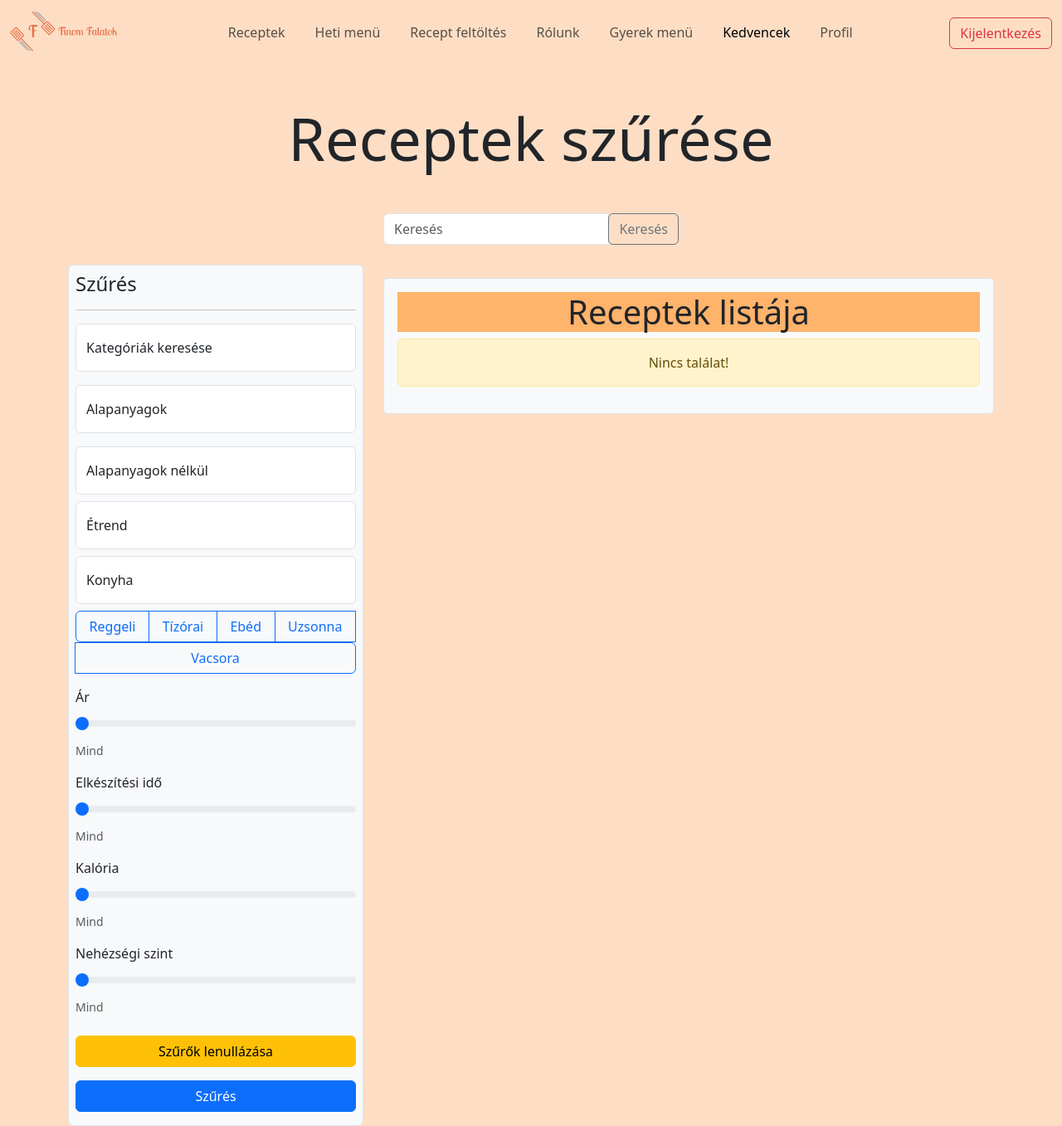
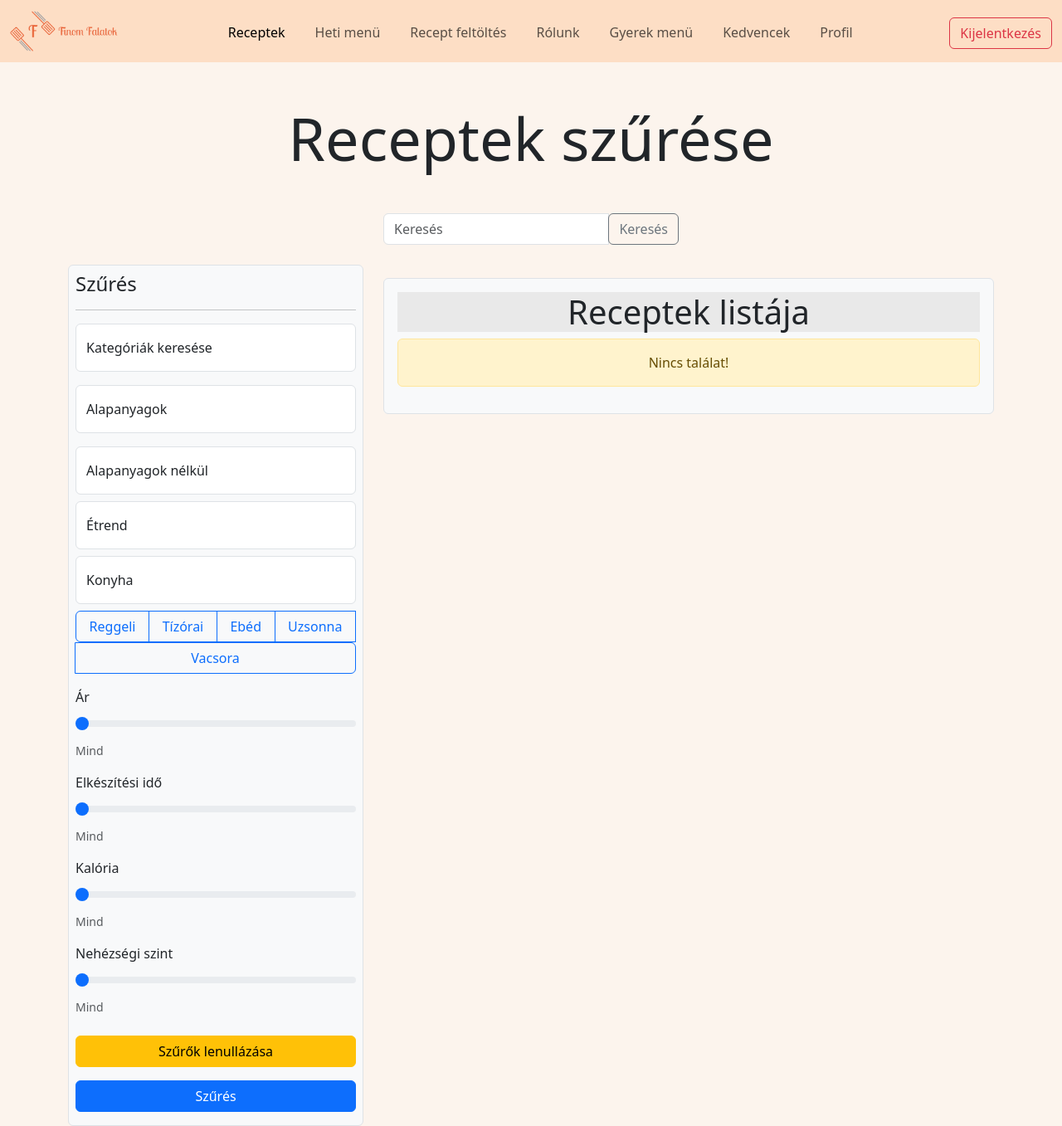
Before and after one commit to SzucsDani1/Vizsgaremek, a PHP site: page /receptekoldal/receptekoldal.php in a window 1280 px wide. Shown: the whole page at 83% size. Run offline with PHP 8.4, Linux system fonts and the light colour scheme.

Commit message:
dizájnos változtatások

```diff
--- a/fooldal/fooldal.css
+++ b/fooldal/fooldal.css
@@ -44,7 +44,7 @@
 
 legend {
     padding: 5px 10px;
-    background-color: rgb(255, 124, 124);
+    background-color: rgb(233, 233, 233);
   }
 
 #fieldset {
--- a/fooldal/fooldal.php
+++ b/fooldal/fooldal.php
@@ -84,7 +84,7 @@
           <!--START LEGÚJABB RECEPTEK KÁRTYÁK-->
         <div>
           <fieldset id="fieldset" class="mx-auto filter-box border p-3 bg-light rounded my-3">
-            <legend class="text-center my-4">Legújabb Receptek</legend>
+            <legend class="text-center my-4 display-6">Legújabb Receptek</legend>
             <div id="legujabbReceptekKartyak"></div>
           </fieldset>
         </div>
@@ -94,7 +94,7 @@
         <!--START AJÁNLOTT RECEPTEK-->
         <div>
           <fieldset id="fieldset" class="mx-auto filter-box border p-3 bg-light rounded my-3">
-            <legend class="text-center my-4">Ajánlott receptek</legend>
+            <legend class="text-center my-4 display-6">Ajánlott receptek</legend>
             <div id="ajanlottReceptekKartyak"></div>
           </fieldset>
         </div>
--- a/hetimenuoldal/hetimenuoldal.css
+++ b/hetimenuoldal/hetimenuoldal.css
@@ -1,3 +1,7 @@
+#body {
+    background-color: rgb(252, 244, 237);
+  }
+
 .navbar-nav{
     margin: auto;
  }
--- a/hetimenuoldal/hetimenuoldal.php
+++ b/hetimenuoldal/hetimenuoldal.php
@@ -7,7 +7,7 @@
     <link href="https://cdn.jsdelivr.net/npm/bootstrap@5.3.3/dist/css/bootstrap.min.css" rel="stylesheet" integrity="sha384-QWTKZyjpPEjISv5WaRU9OFeRpok6YctnYmDr5pNlyT2bRjXh0JMhjY6hW+ALEwIH" crossorigin="anonymous">
     <link rel="stylesheet" href="hetimenuoldal.css">
 </head>
-<body>
+<body id="body">
      <!--START NAVBAR-->
      <nav class="navbar navbar-expand-lg" style="background-color: rgb(253, 222, 197);">
         <div class="container-fluid">
@@ -18,7 +18,7 @@
           <div class="collapse navbar-collapse" id="navbarNav">
             <ul class="navbar-nav">
               <li class="nav-item">
-                <a class="nav-link" href="#">Receptek</a>
+                <a class="nav-link" href="../receptekoldal/receptekoldal.php">Receptek</a>
               </li>
               <li class="nav-item">
                 <a class="nav-link active" href="./hetimenuoldal.php">Heti menü</a>
--- a/kedvencekoldal/kedvencekoldal.php
+++ b/kedvencekoldal/kedvencekoldal.php
@@ -7,7 +7,7 @@
     <link href="https://cdn.jsdelivr.net/npm/bootstrap@5.3.3/dist/css/bootstrap.min.css" rel="stylesheet" integrity="sha384-QWTKZyjpPEjISv5WaRU9OFeRpok6YctnYmDr5pNlyT2bRjXh0JMhjY6hW+ALEwIH" crossorigin="anonymous">
     <link rel="stylesheet" href="kedvencekoldal.css">
   </head>
-<body class="hatter">
+<body id="body">
      <!--START NAVBAR-->
      <nav class="navbar navbar-expand-lg" style="background-color: rgb(253, 222, 197);">
         <div class="container-fluid">
@@ -16,7 +16,7 @@
             <span class="navbar-toggler-icon"></span>
           </button>
           <div class="collapse navbar-collapse" id="navbarNav">
-            <ul class="navbar-nav">
+          <ul class="navbar-nav">
               <li class="nav-item">
                 <a class="nav-link" href="../receptekoldal/receptekoldal.php">Receptek</a>
               </li>
@@ -33,7 +33,7 @@
                 <a class="nav-link" href="#">Gyerek menü</a>
               </li>
               <li class="nav-item">
-                <a class="nav-link active" href="#">Kedvencek</a>
+                <a class="nav-link active" href="./kedvencekoldal.php">Kedvencek</a>
               </li>
               <li class="nav-item">
                 <a class="nav-link" href="#">Profil</a>
--- a/receptekoldal/receptekoldal.css
+++ b/receptekoldal/receptekoldal.css
@@ -92,10 +92,11 @@
     color: #fff;
     cursor: pointer;
 }
-body {
-  background-color: rgb(255, 196, 118);
+
+#body {
+  background-color: rgb(252, 244, 237);
 }
-
-#legend {
-  background-color: rgb(255, 179, 107);
+legend {
+  padding: 5px 10px;
+  background-color: rgb(233, 233, 233);
 }
--- a/receptekoldal/receptekoldal.php
+++ b/receptekoldal/receptekoldal.php
@@ -1,5 +1,5 @@
 <!DOCTYPE html>
-<html lang="en">
+<html lang="hu">
 <head>
     <meta charset="UTF-8">
     <meta name="viewport" content="width=device-width, initial-scale=1.0">
@@ -7,7 +7,7 @@
     <link rel="stylesheet" href="receptekoldal.css">
     <link href="https://cdn.jsdelivr.net/npm/bootstrap@5.3.3/dist/css/bootstrap.min.css" rel="stylesheet" integrity="sha384-QWTKZyjpPEjISv5WaRU9OFeRpok6YctnYmDr5pNlyT2bRjXh0JMhjY6hW+ALEwIH" crossorigin="anonymous">
 </head>
-<body style="background-color: rgb(253, 222, 197);">
+<body id="body">
     <!--START NAVBAR-->
     <nav class="navbar navbar-expand-lg" style="background-color: rgb(253, 222, 197);">
         <div class="container-fluid">
@@ -18,7 +18,7 @@
           <div class="collapse navbar-collapse" id="navbarNav">
             <ul class="navbar-nav">
               <li class="nav-item">
-                <a class="nav-link" href="./receptekoldal.php">Receptek</a>
+                <a class="nav-link active" href="./receptekoldal.php">Receptek</a>
               </li>
               <li class="nav-item">
                 <a class="nav-link" href="../hetimenuoldal/hetimenuoldal.php">Heti menü</a>
@@ -33,7 +33,7 @@
                 <a class="nav-link" href="#">Gyerek menü</a>
               </li>
               <li class="nav-item">
-                <a class="nav-link active" href="#">Kedvencek</a>
+                <a class="nav-link" href="../kedvencekoldal/kedvencekoldal.php">Kedvencek</a>
               </li>
               <li class="nav-item">
                 <a class="nav-link" href="#">Profil</a>
--- a/reszletesreceptoldal/reszletesreceptoldal.css
+++ b/reszletesreceptoldal/reszletesreceptoldal.css
@@ -1,6 +1,6 @@
-/*.hatter {
-    background-color: rgb(253, 222, 197);
-}*/
+#body {
+    background-color: rgb(252, 244, 237);
+}
 
 .navbar-nav{
     margin: auto;
--- a/reszletesreceptoldal/reszletesreceptoldal.js
+++ b/reszletesreceptoldal/reszletesreceptoldal.js
@@ -14,9 +14,9 @@
 
 async function felhasznaloIdLeker() {
   try {
-    const response = await fetch('../bejelentkezes/backendBejelentkezes/sessionGetFelhasznaloId.php');
-    if (response.ok) {
-      felhasznalo_id = await response.text();
+    const leker = await fetch('../bejelentkezes/backendBejelentkezes/sessionGetFelhasznaloId.php');
+    if (leker.ok) {
+      felhasznalo_id = await leker.text();
       console.log('Bejelentkezett felhasználó ID:', felhasznalo_id);
       console.log("recept id: "+ receptek_id);
     } else {
--- a/reszletesreceptoldal/reszletesreceptoldal.php
+++ b/reszletesreceptoldal/reszletesreceptoldal.php
@@ -7,7 +7,7 @@
     <link rel="stylesheet" href="reszletesreceptoldal.css">
     <link href="https://cdn.jsdelivr.net/npm/bootstrap@5.3.3/dist/css/bootstrap.min.css" rel="stylesheet" integrity="sha384-QWTKZyjpPEjISv5WaRU9OFeRpok6YctnYmDr5pNlyT2bRjXh0JMhjY6hW+ALEwIH" crossorigin="anonymous">
 </head>
-<body class="hatter">
+<body id="body">
      <!--START NAVBAR-->
      <nav class="navbar navbar-expand-lg" style="background-color: rgb(253, 222, 197);">
         <div class="container-fluid">
```
Also changed, not shown: bejelentkezes/bejelentkezes.php (+8 -6 lines), bejelentkezes/regisztracio.js (+8 -1 lines), kedvencekoldal/kedvencekoldal.css (+4 -5 lines).
